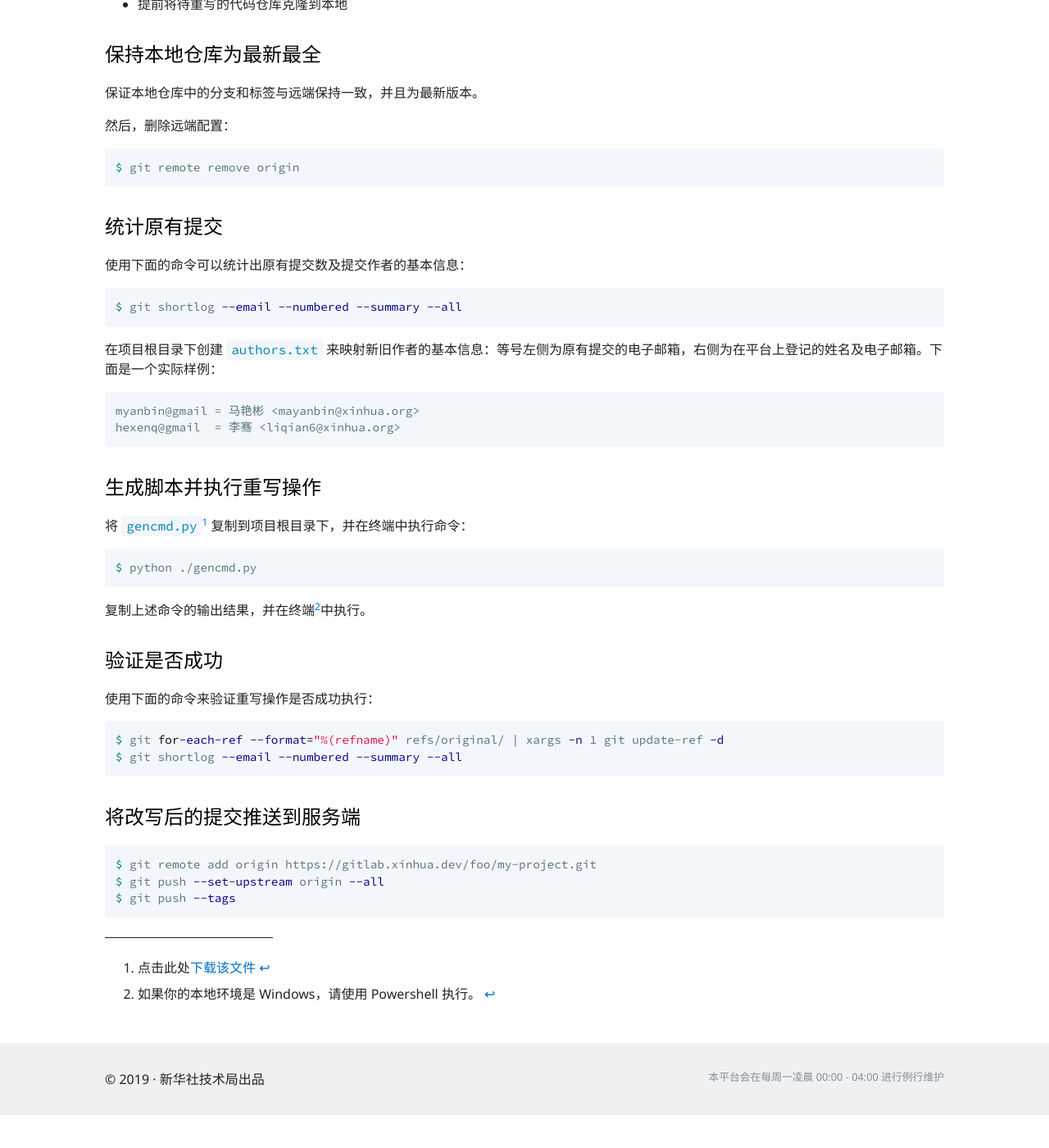
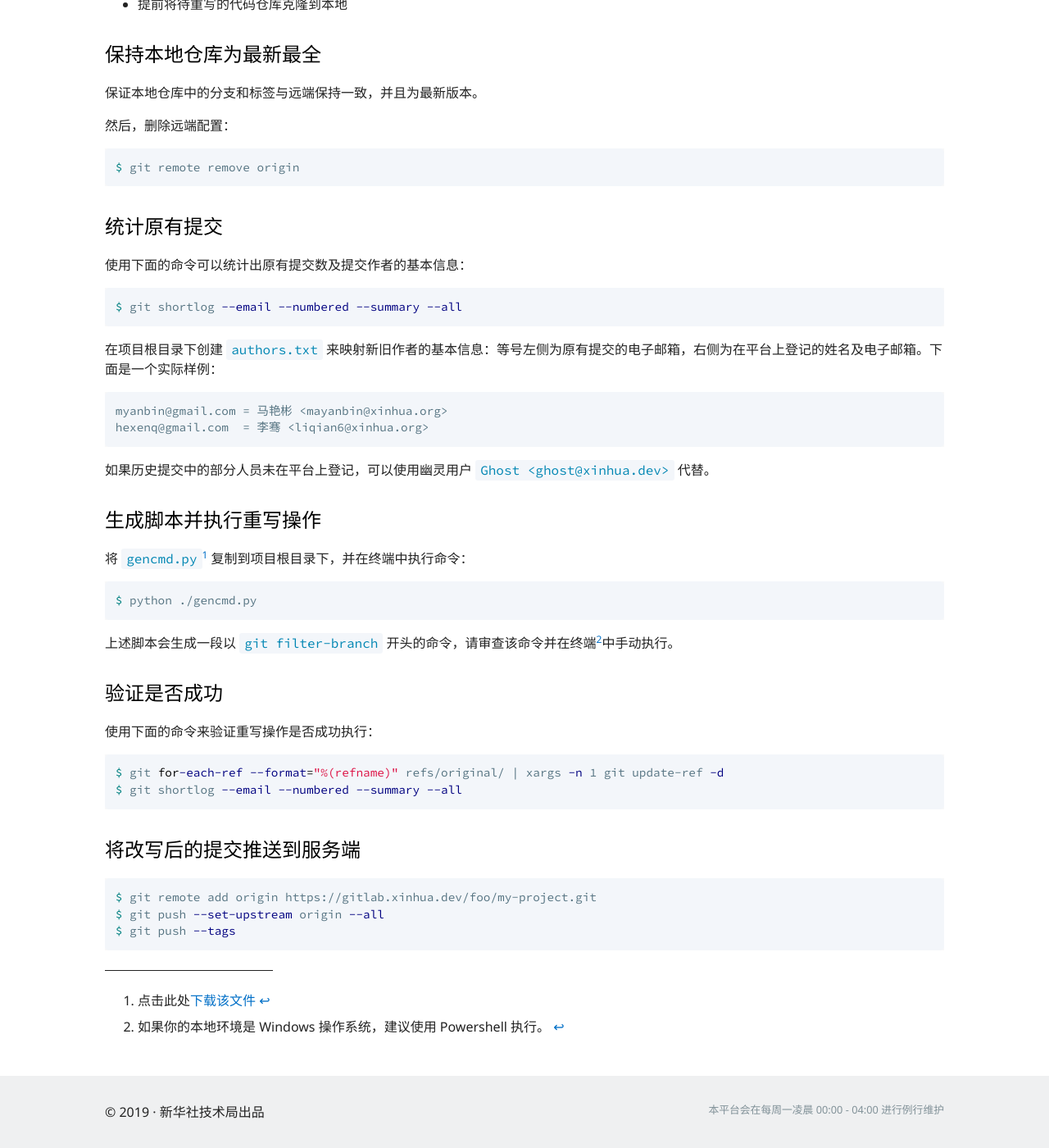
Before and after one commit to myanbin/guides, a Jekyll site: the page built from _posts/2019-07-09-rewrite-git-history.md, in a window 1280 px wide and 1400 px high, scrolled down 538 px. Shown: the whole window at 82% size. Built offline with Jekyll 4.4.1, drawn with Linux system fonts in a browser that asks for light colours; before the commit the page ends 1898 px from its top, so only the background shows below that.

Commit message:
feat: 整合文章资源

````diff
--- a/_posts/faq/2019-07-09-rewrite-git-history.md
+++ b/_posts/2019-07-09-rewrite-git-history.md
@@ -42,9 +42,11 @@ $ git shortlog --email --numbered --summary --all
 在项目根目录下创建 `authors.txt` 来映射新旧作者的基本信息：等号左侧为原有提交的电子邮箱，右侧为在平台上登记的姓名及电子邮箱。下面是一个实际样例：
 
 ```
-myanbin@gmail = 马艳彬 <mayanbin@xinhua.org>
-hexenq@gmail  = 李骞 <liqian6@xinhua.org>
+myanbin@gmail.com = 马艳彬 <mayanbin@xinhua.org>
+hexenq@gmail.com  = 李骞 <liqian6@xinhua.org>
 ```
+
+如果历史提交中的部分人员未在平台上登记，可以使用幽灵用户 `Ghost <ghost@xinhua.dev>` 代替。
 
 ## 生成脚本并执行重写操作
 
@@ -54,7 +56,7 @@ hexenq@gmail  = 李骞 <liqian6@xinhua.org>
 $ python ./gencmd.py
 ```
 
-复制上述命令的输出结果，并在终端[^2]中执行。
+上述脚本会生成一段以 `git filter-branch` 开头的命令，请审查该命令并在终端[^2]中手动执行。
 
 ## 验证是否成功
 
@@ -73,5 +75,5 @@ $ git push --set-upstream origin --all
 $ git push --tags
 ```
 
-[^1]: 点击此处[下载该文件](https://gitlab.xinhua.dev/xhd/guides/snippets/1/raw)
-[^2]: 如果你的本地环境是 Windows，请使用 Powershell 执行。
+[^1]: 点击此处[下载该文件](https://gitlab.xinhua.dev/xinhua/guides/snippets/1/raw)
+[^2]: 如果你的本地环境是 Windows 操作系统，建议使用 Powershell 执行。
````
Also changed, not shown: _posts/2019-06-15-getting-started.md (renamed from _posts/tutorial/2019-06-15-getting-started.md, +4 -2 lines), _posts/2019-06-26-administrator.md (renamed from _posts/faq/2019-06-26-creating-account.md, +6 -8 lines), _posts/2019-06-26-creating-account.md (renamed from _posts/faq/2019-06-26-administrator.md, +8 -6 lines), _posts/2019-06-01-criterion-of-use.md (renamed from _posts/regulation/2019-06-01-criterion-of-use.md), _posts/2019-06-01-management-regulations.md (renamed from _posts/regulation/2019-06-01-management-regulations.md), _posts/2019-06-16-migrating-to-gitlab.md (renamed from _posts/faq/2019-06-16-migrating-to-gitlab.md), _posts/2019-06-26-git-handbook.md (renamed from _posts/handbook/2019-06-26-git-handbook.md).
